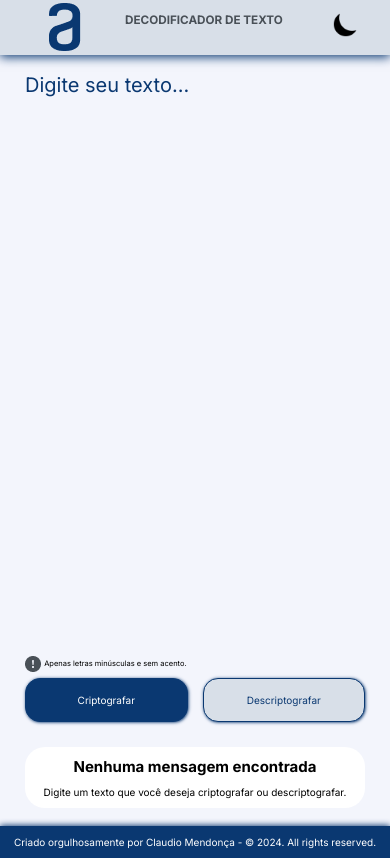
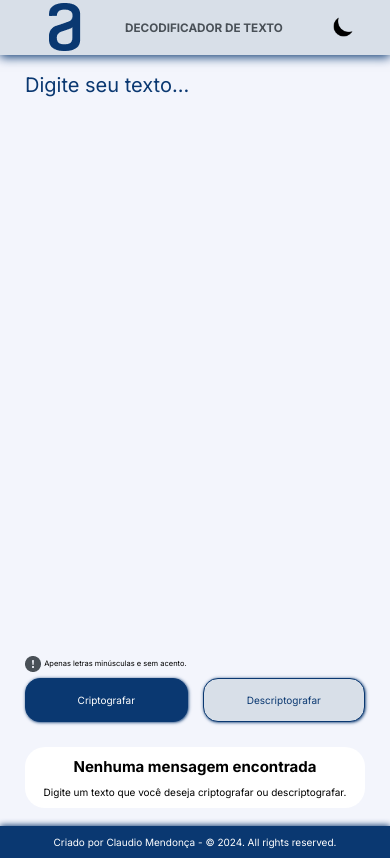
Before and after one commit to ClaudioMendonca-Eng/Challenge-ONE-Decod-Text-02-02-2024, a plain HTML site: page index.html in a window 390 px wide. Drawn offline with Linux system fonts and the light colour scheme.

Commit message:
Mudanças para finalizar o estilo

```diff
--- a/index.html
+++ b/index.html
@@ -13,7 +13,6 @@
         <a href="https://www.alura.com.br/" title="Alura"><img class="cabecalho__logo"
             src="img/logoalura.png" alt="Logo Alura" id="cabecalho__menu__logo"></a>
         <nav class="cabecalho__menu">
-
         <h1>DECODIFICADOR DE TEXTO</h1>
         <div class="cabecalho__menu__btn" id="cabecalho__menu__btn">
             <img src="img/lua.png" alt="Lua ou sol troca o estilo da pagina" id="trocarEstilo" onclick="trocarEstilo()" style="cursor: pointer;">
@@ -50,7 +49,7 @@
     </main>
 
     <footer class="rodape">
-        <P>Criado orgulhosamente por <a href="https://www.claudiomendonca.eng.br">Claudio Mendonça</a> - © 2024. All rights reserved.</P>
+        <P>Criado por <a href="https://www.claudiomendonca.eng.br">Claudio Mendonça</a> - © 2024. All rights reserved.</P>
     </footer>
     <script src="app.js"></script>
 </body>
--- a/styles/style.css
+++ b/styles/style.css
@@ -27,6 +27,7 @@
     height: 5.5rem;
     color: var(--text-resultado-color);
     box-shadow: 0px 2px 10px var(--primary-color);
+    white-space: nowrap;
 
 }
 
@@ -34,16 +35,17 @@
     width: 50%;
 }
 
+
 .cabecalho__menu{
     display: flex;
-    align-items: normal;
+    align-items:center;
     gap: 5rem;
     height: 3rem;
 }
 
 #cabecalho__menu__btn>img {
-    width: 100%;
-    height: 100%;
+    width: 10%;
+    height: 10%;
 }
 
 
@@ -58,7 +60,7 @@ main {
     display: flex;
     padding: 1.8rem 2.5rem;
     gap: 2.5rem;
-    justify-content: space-between;
+    justify-content:center;
 }
 
 .principal {
@@ -270,8 +272,8 @@ footer>p>a {
     }
 
     #cabecalho__menu__btn>img {
-        width: 100%;
-        height: 80%;
+        width: 20px;
+        height: 20px;
     }
 
     main {
--- a/styles/style_escuro.css
+++ b/styles/style_escuro.css
@@ -27,6 +27,8 @@
     height: 5.5rem;
     color: var(--text-resultado-color);
     box-shadow: 0px 2px 10px var(--primary-color);
+    white-space: nowrap;
+
 
 }
 
@@ -36,14 +38,14 @@
 
 .cabecalho__menu{
     display: flex;
-    align-items: normal;
+    align-items: center;
     gap: 5rem;
     height: 3rem;
 }
 
 #cabecalho__menu__btn>img {
-    width: 100%;
-    height: 100%;
+    width: 10%;
+    height: 10%;
 }
 
 
@@ -270,8 +272,8 @@ footer>p>a {
     }
 
     #cabecalho__menu__btn>img {
-        width: 100%;
-        height: 80%;
+        width: 20px;
+        height: 20px;
     }
 
     main {
```
Also changed, not shown: 1 other file.
